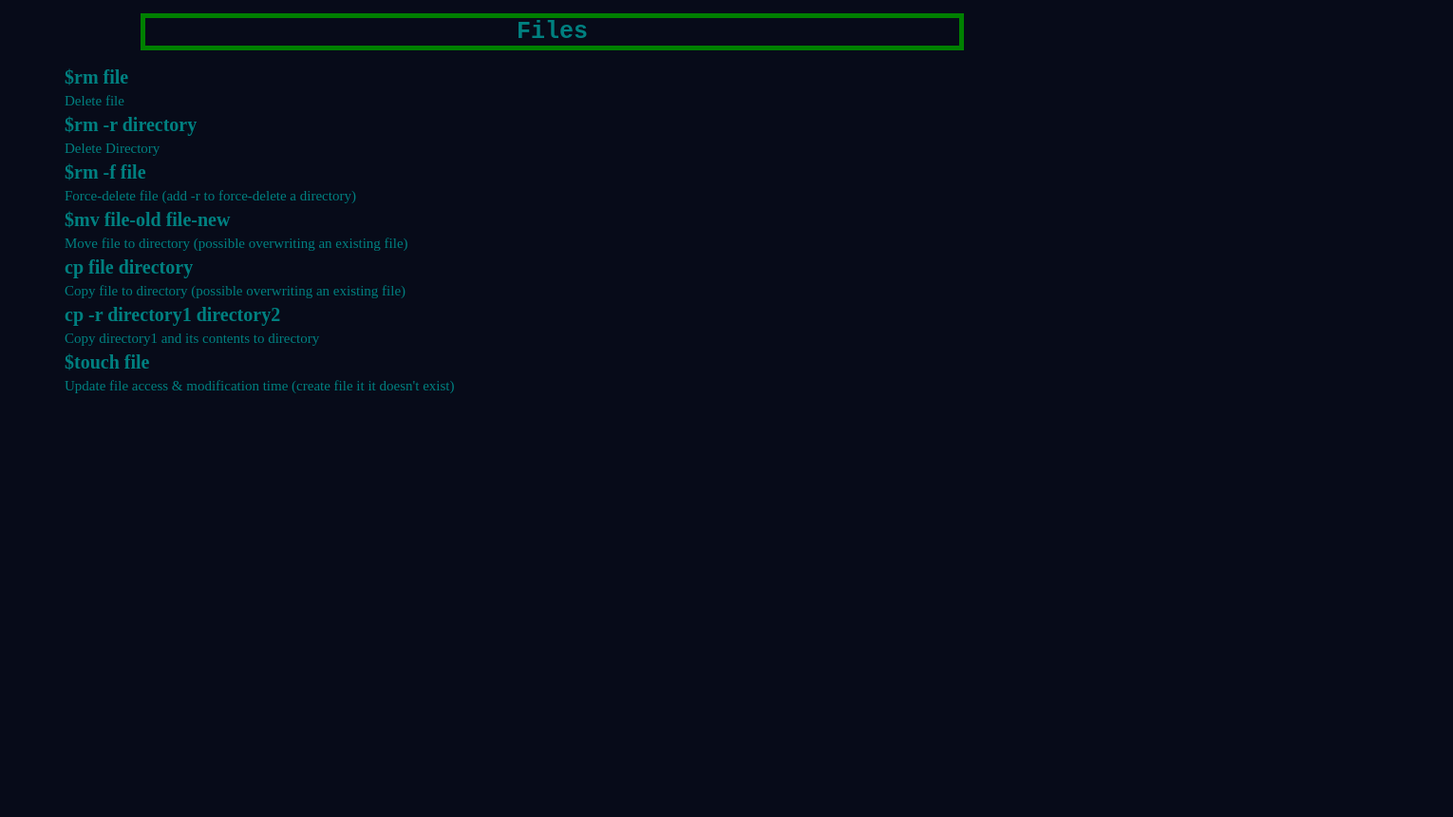
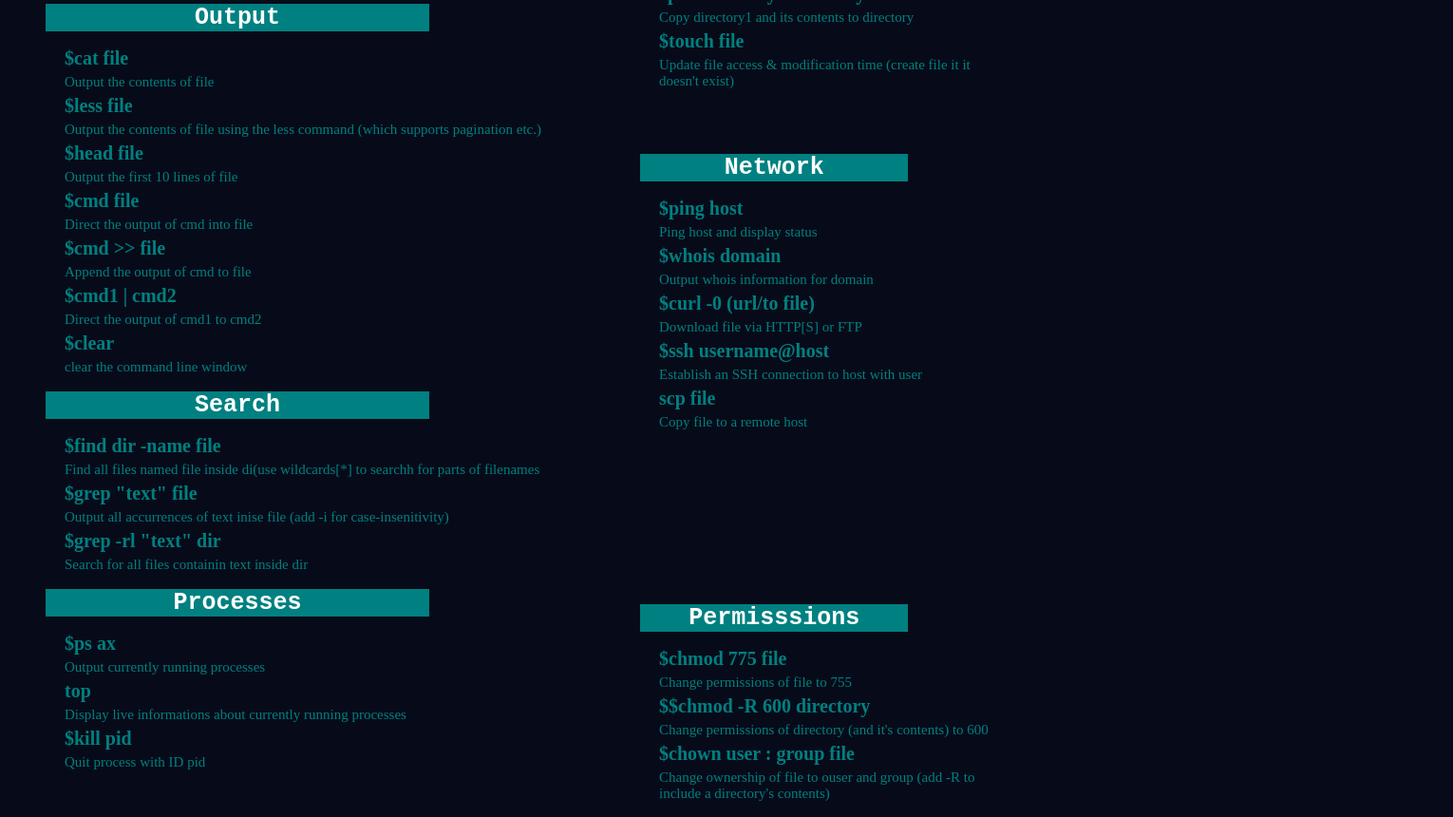
Before and after one commit to abdifatah1/Terminal_commands, a plain HTML site: page index.html in a window 1280 px wide. Shown: the part 455-1315 px from the top of the page at 95% size, 1530 px wide, since content can reach past the window. Before the commit the page ends 886 px from the top, so only its background shows below. Drawn offline with Linux system fonts and the light colour scheme.

Commit message:
almost added all text

```diff
--- a/index.html
+++ b/index.html
@@ -7,8 +7,9 @@
   </head>
   <body>
     <h1>TERMINAL COMMAND</h1>
-    <ul class="list">
-      <li class="directory">Directories</li>
+    <div class="direcorty">
+    <ul>
+      <li>Directories</li>
     </ul>
       <dl>
         <dt>$pwd</dt>
@@ -24,8 +25,10 @@
         <dt>ls -la</dt>
         <dd>List detailed directory contents,including hiden files</dd>
       </dl>
-      <ul class="list">
-        <li class="directory">Files</li>
+    </div>
+    <div class="files">
+      <ul>
+        <li>Files</li>
       </ul>
         <dl>
           <dt>$rm file</dt>
@@ -43,6 +46,84 @@
           <dt>$touch file</dt>
           <dd>Update file access & modification time (create file it it doesn't exist)</dd>
         </dl>
+        </div>
+        <div class="output">
+        <ul>
+          <li>Output</li>
+        </ul>
+          <dl>
+            <dt>$cat file</dt>
+            <dd>Output the contents of file</dd>
+            <dt>$less file<dt>
+            <dd>Output the contents of file using the less command (which supports pagination etc.)</dd>
+            <dt>$head file</dt>
+            <dd>Output the first 10 lines of file</dd>
+            <dt>$cmd file</dt>
+            <dd>Direct the output of cmd into file</dd>
+            <dt>$cmd >> file </dt>
+            <dd>Append the output of cmd to file</dd>
+            <dt>$cmd1 | cmd2</dt>
+            <dd>Direct the output of cmd1 to cmd2</dd>
+            <dt>$clear</dt>
+            <dd>clear the command line window</dd>
+          </dl>
+          </div>
+          <div class "search">
+          <ul>
+            <li>Search</li>
+          </ul>
+            <dl>
+              <dt>$find dir -name file</dt>
+              <dd>Find all files named file inside di(use wildcards[*] to searchh for parts of filenames</dd>
+              <dt>$grep "text" file<dt>
+              <dd>Output all accurrences of text inise file (add -i for case-insenitivity)</dd>
+              <dt>$grep -rl "text" dir </dt>
+              <dd>Search for all files containin text inside dir</dd>
+            </dl>
+            </div>
+            <div class="network">
+            <ul>
+              <li>Network</li>
+            </ul>
+              <dl>
+                <dt>$ping host</dt>
+                <dd>Ping host and display status</dd>
+                <dt>$whois domain<dt>
+                <dd>Output whois information for domain</dd>
+                <dt>$curl -0 (url/to file) </dt>
+                <dd>Download file via HTTP[S] or FTP</dd>
+                <dt>$ssh username@host</dt>
+                <dd>Establish an SSH connection to host with user</dd>
+                <dt>scp file</dt>
+                <dd>Copy file to a remote host</dd>
+              </dl>
+              </div>
+              <div class="permission">
+              <ul>
+              <li>Permisssions</li>
+              </ul>
+              <dl>
+                <dt>$chmod 775 file</dt>
+                <dd>Change permissions of file to 755</dd>
+                <dt>$$chmod -R 600 directory<dt>
+                <dd>Change permissions of directory (and it's contents) to 600</dd>
+                <dt>$chown user : group file</dt>
+                <dd>Change ownership of file to ouser and group (add -R to include a directory's contents)</dd>
+              </dl>
+              </div>
+              <div class="processes">
+              <ul>
+              <li>Processes</li>
+              </ul>
+              <dl>
+                <dt>$ps ax</dt>
+                <dd>Output currently running processes</dd>
+                <dt>top</dt>
+                <dd>Display live informations about currently running processes</dd>
+                <dt>$kill pid</dt>
+                <dd>Quit process with ID pid</dd>
+              </dl>
+              </div>
 
 
 
--- a/style.css
+++ b/style.css
@@ -14,13 +14,14 @@ ul{
 }
 li{
   list-style-type: none;
-  border:5px solid green;
   font-size:25px;
   font-weight:bold;
   text-align: center;
   font-family:Andale Mono, monospace;
-  width:70%;
-  margin-left: 100px;
+  width:33%;
+  background: teal;
+  color: white;
+
 }
 dl{
   color: teal;
@@ -28,13 +29,32 @@ dl{
 dt{
   font-size:20px;
   font-weight: bold;
-  width: 70%;
+  width: 40%;
   margin: 5px;
   margin-left: 60px;
 }
 dd{
   font-size:15px;
-  width: 70%;
+  width: 40%;
   margin: 5px;
   margin-left: 60px
 }
+.files{
+  position: absolute;
+  top:90px;
+  margin: auto;
+  right:-250px;
+  width:70%;
+}
+.network{
+  position: absolute;
+  top: 600px;
+  right:-250px;
+  width: 70%;
+}
+.permission{
+  position: absolute;
+  top: 960;
+  right:-250px;
+  width: 70%
+}
```
